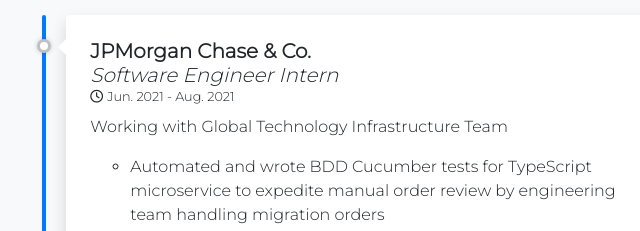
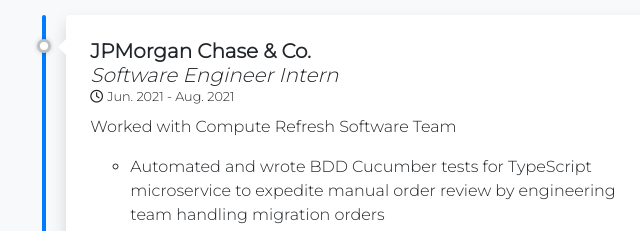
Before and after one commit to MKanarr/mkanarr, a plain HTML site: page index.html in a window 1280 px wide. Shown: the part 439-670 px from the top of the page, 457-1097 px from the left. Drawn offline with nearby package versions, Linux system fonts and the light colour scheme.

Commit message:
Updated experience section

```diff
--- a/index.html
+++ b/index.html
@@ -123,7 +123,7 @@
               <div class="timeline-arrow"></div>
               <h2 class="h5 mb-0 company font-weight-bold">JPMorgan Chase & Co.</h2>
               <h5 class="h5 mb-0 position font-italic">Software Engineer Intern</h5><span class="small text-gray date"><i class="fa fa-clock-o mr-1"></i>Jun. 2021 - Aug. 2021</span>
-              <p class="text-small mt-2 font-weight-light responsibilities">Working with Global Technology Infrastructure Team
+              <p class="text-small mt-2 font-weight-light responsibilities">Worked with Compute Refresh Software Team
                 <ul class="responsibilities">
                   <li>Automated and wrote BDD Cucumber tests for TypeScript microservice to expedite manual order review by engineering team handling migration orders</li>
                   <li>Revamped AngularJS migration dashboard for migration orders enhancing the user experience for engineering team by streamlining action review process</li>
```
